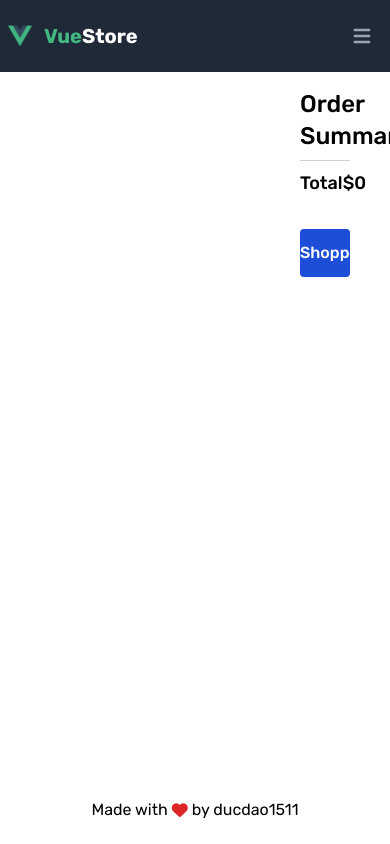
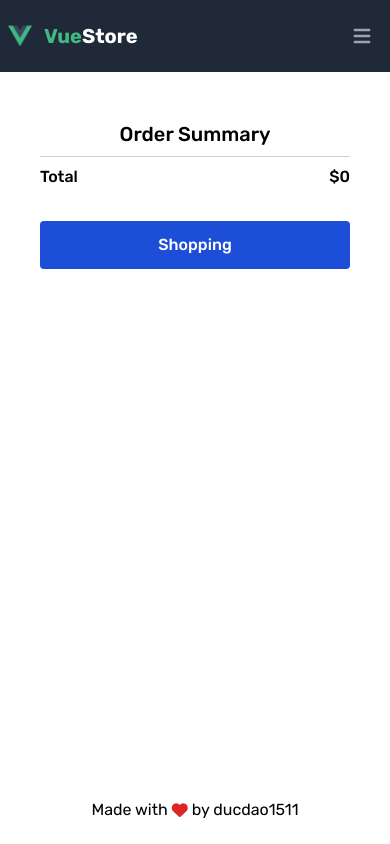
Before and after one commit to daodd1511/store, a Vue app in the folder client/: page /cart in a window 390 px wide. Built offline with nearby package versions, Linux system fonts and the light colour scheme.

Commit message:
responsive cart page

```diff
--- a/client/src/components/CartItem.vue
+++ b/client/src/components/CartItem.vue
@@ -9,16 +9,19 @@ let product = props.product;
 </script>
 <template>
   <div
-    class="min-h-60 relative mx-auto flex w-11/12 flex-col gap-8 border-b border-[#e0e6ef] py-7 sm:flex-row md:w-4/5"
+    class="min-h-60 relative flex w-full justify-between gap-4 border-b border-[#e0e6ef] py-7 lg:gap-8"
   >
     <!-- Image section -->
-    <div class="mx-auto w-11/12 sm:w-1/5">
+    <div class="w-1/3 sm:w-1/4">
       <router-link :to="`/${product.category}/` + product._id">
         <img :src="product.image" alt="Product Image" class="mx-auto" />
       </router-link>
     </div>
+    <div class="flex w-2/3 flex-col justify-around gap-2 sm:flex-row">
       <!-- Content section -->
-    <div class="h-full w-full text-xl text-blue-600 sm:w-2/5 sm:text-base">
+      <div
+        class="text-sm text-blue-600 sm:static sm:h-full sm:w-8/12 md:text-base lg:text-lg"
+      >
         <router-link :to="`/${product.category}/` + product._id"
           >{{ product.general.name }}
           <span v-if="product.category == 'laptop'">
@@ -28,31 +31,34 @@ let product = props.product;
         </router-link>
       </div>
       <!-- Price section -->
-    <div class="h-full w-full sm:w-1/4">
+      <div class="sm:static sm:h-full sm:w-3/12">
         <p
-        class="text-3xl font-medium sm:text-xl"
+          class="text-sm font-medium md:text-xl"
           v-if="!product.general.sale_price"
         >
           ${{ product.general.price }}
         </p>
-      <div v-else class="w-full items-center sm:text-[13px]">
-        <p class="mr-6 block text-3xl font-medium sm:mr-2 sm:text-xl">
+        <div v-else class="items-center text-sm">
+          <p class="mr-6 block text-sm font-medium sm:mr-2 md:text-xl">
             ${{ product.general.sale_price }}
           </p>
           <!-- Discount box -->
           <div>
             <div
-            class="mr-1 w-fit rounded bg-green-700 p-1 font-medium text-white"
+              class="mr-1 w-fit rounded bg-green-700 p-1 text-xs font-medium text-white md:text-sm"
             >
               Save ${{ product.general.price - product.general.sale_price }}
             </div>
-          <span>Was ${{ product.general.price }}</span>
+            <span class="text-xs sm:text-sm"
+              >Was ${{ product.general.price }}</span
+            >
           </div>
         </div>
       </div>
-    <div>
+    </div>
+    <div class="flex items-center sm:items-start">
       <button
-        class="flex h-9 w-9 items-center justify-center rounded-lg bg-red-600 align-middle text-white"
+        class="flex h-7 w-7 items-center justify-center rounded-lg bg-red-600 align-middle text-xs text-white sm:h-9 sm:w-9 sm:text-base"
         @click="store.removeFromCart(props.index), $emit('delete')"
       >
         <i class="fa-solid fa-trash-can"></i>
--- a/client/src/views/Cart.vue
+++ b/client/src/views/Cart.vue
@@ -1,5 +1,5 @@
 <script setup>
-import { ref } from "vue";
+import { ref, watch, onMounted } from "vue";
 import { useStore } from "../store/store.js";
 import { useRouter } from "vue-router";
 import Navbar from "../components/Navbar.vue";
@@ -20,11 +20,26 @@ const closeToast = (i) => {
     (toast, index) => index !== i
   );
 };
+// Try to watch toast messages when add new. then close the first index, the code below just only watch the toast messages when remove, not when add.
+// Experimental
+// watch(toastMessages.value, (messages) => {
+//   console.log(messages);
+//   if (messages.length > 0) {
+//     setTimeout(() => toastMessages.value.shift(), 5000);
+//   }
+// });
+// onMounted(() => {
+//   setInterval(() => {
+//     if (toastMessages.value.length != 0) {
+//       closeToast(0);
+//     }
+//   }, 2000);
+// });
 </script>
 <template>
   <Navbar></Navbar>
-  <div class="flex pt-20">
-    <div class="w-2/3 p-4 pl-10">
+  <div class="flex flex-col items-center pt-20 sm:items-baseline lg:flex-row">
+    <div class="w-full p-4 md:mx-auto md:w-11/12 lg:mx-0 lg:w-2/3 lg:pl-10">
       <CartItem
         v-for="(item, index) in store.cart"
         :product="item"
@@ -34,13 +49,20 @@ const closeToast = (i) => {
       ></CartItem>
     </div>
     <!-- Summary -->
-    <div class="fixed right-0 h-fit w-1/3 items-center px-10 text-center">
+    <div
+      class="right-0 h-fit w-full items-center px-10 text-center md:mx-auto md:w-2/3 lg:fixed lg:w-1/3"
+    >
       <!-- Header -->
-      <h1 class="border-b border-[#cbd1d9] py-2 text-2xl font-medium">
+      <h1
+        class="border-b border-[#cbd1d9] py-2 text-xl font-medium md:text-2xl"
+      >
         Order Summary
       </h1>
       <!-- Price -->
-      <ul v-if="store.cart.length != 0" class="border-b border-[#cbd1d9] py-2">
+      <ul
+        v-if="store.cart.length != 0"
+        class="border-b border-[#cbd1d9] py-2 text-sm md:text-base"
+      >
         <li class="flex justify-between">
           <span>Original Price</span>
           <span>${{ store.originalPrice }}</span>
@@ -55,13 +77,13 @@ const closeToast = (i) => {
         </li>
       </ul>
       <!-- Total -->
-      <div class="flex justify-between py-2 text-lg font-medium">
+      <div class="flex justify-between py-2 text-base font-medium md:text-lg">
         <h2>Total</h2>
         <span>${{ store.originalPrice - store.saving }}</span>
       </div>
       <!-- Checkout button -->
       <button
-        class="text-md my-6 h-12 w-full items-center rounded text-center font-medium"
+        class="my-6 h-12 w-full items-center rounded text-center font-medium"
         :class="store.cart.length ? 'bg-yellow-300' : 'bg-blue-700 text-white'"
         @click="store.cart.length ? checkout() : router.replace('/')"
       >
```
Lines whose indentation alone changed are shown as unchanged.
